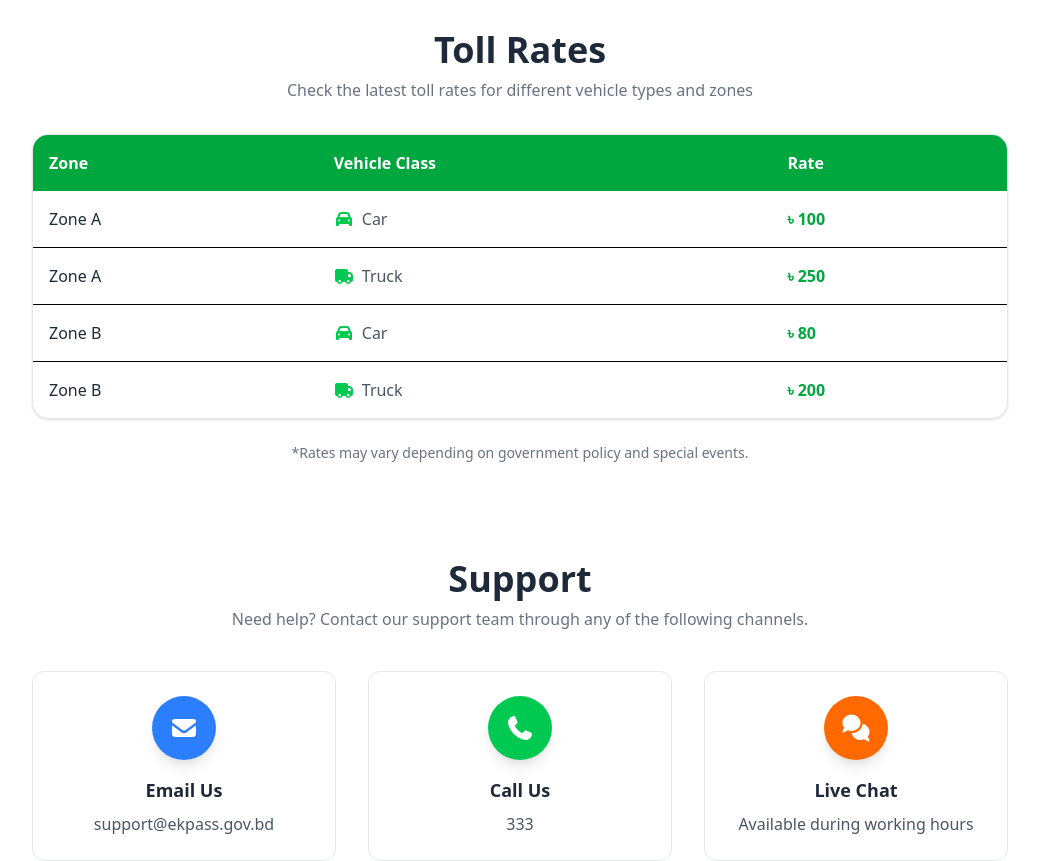
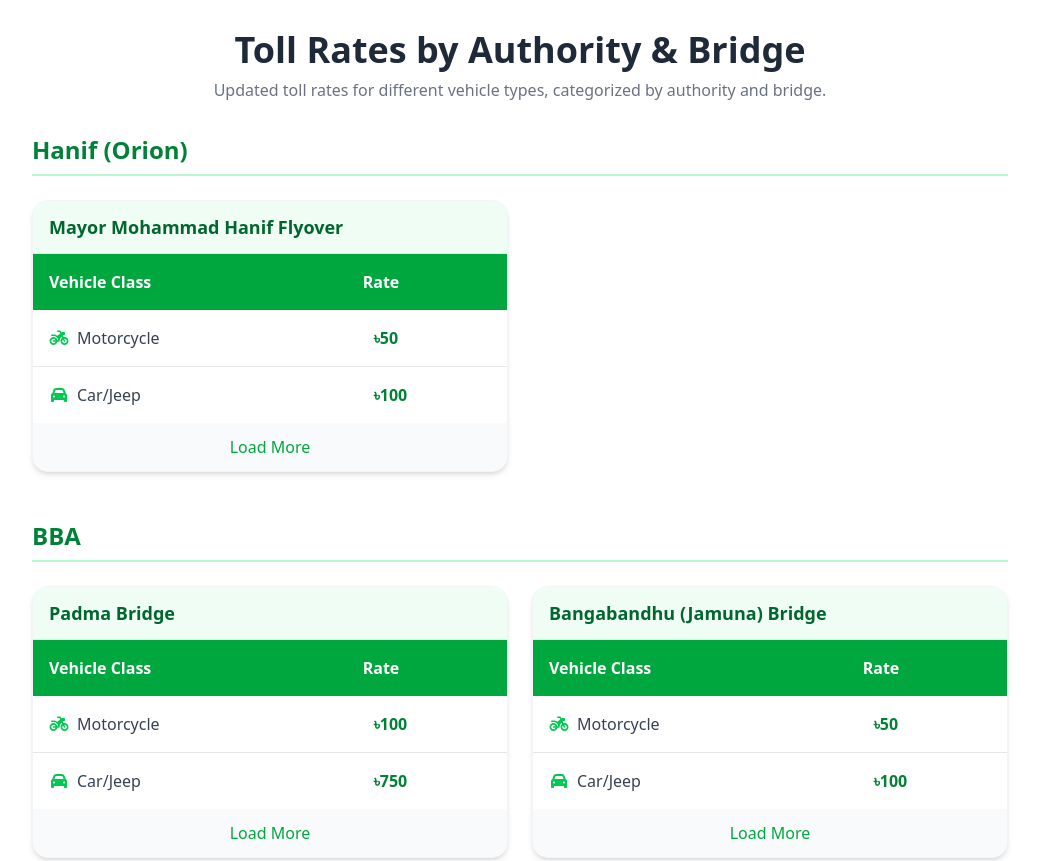
Before and after one commit to antorntech/ekpass-front, a React (Vite) app: page / in a window 1280 px wide. Shown: the part 1740-2601 px from the top of the page, without its empty margins (120-1159 px from the left). Built offline with nearby package versions, Linux system fonts and the light colour scheme.

Commit message:
update the toll rate ui

```diff
--- a/package.json
+++ b/package.json
@@ -15,6 +15,7 @@
     "@fortawesome/react-fontawesome": "^0.2.3",
     "@tailwindcss/vite": "^4.1.11",
     "chart.js": "^4.5.0",
+    "framer-motion": "^12.23.12",
     "i18next": "^25.3.4",
     "react": "^19.1.0",
     "react-chartjs-2": "^5.3.0",
--- a/routes/AppRoutes.jsx
+++ b/routes/AppRoutes.jsx
@@ -4,7 +4,6 @@
 import Signup from "../src/pages/auth/Signup";
 import Home from "../src/pages/Home";
 import Vehicle from "../src/pages/dashboard/vehicle/Vehicle";
-import Payment from "../src/pages/dashboard/payment/Payment";
 import AddVehicle from "../src/pages/dashboard/vehicle/AddVehicle";
 import EditVehicle from "../src/pages/dashboard/vehicle/EditVehicle";
 import AddMultVehicle from "../src/pages/dashboard/vehicle/AddMultVehicle";
@@ -12,6 +11,7 @@
 import Profile from "../src/pages/dashboard/profile/Profile";
 import Notification from "../src/pages/dashboard/notification/Notification";
 import Support from "../src/pages/dashboard/support/Support";
+import TollRecharge from "../src/pages/dashboard/tollrecharge/TollRecharge";
 
 const AppRoutes = ({ authentication }) => {
   return (
@@ -20,7 +20,7 @@
         <Routes>
           <Route path="/" element={<Home />} />
           <Route path="/vehicle" element={<Vehicle />} />
-          <Route path="/payment" element={<Payment />} />
+          <Route path="/toll-recharge" element={<TollRecharge />} />
           <Route path="/vehicle/add" element={<AddVehicle />} />
           <Route path="/vehicle/add/csv" element={<AddMultVehicle />} />
           <Route path="/vehicle/edit/:id" element={<EditVehicle />} />
--- /dev/null
+++ b/src/pages/dashboard/tollrecharge/TollRecharge.jsx
@@ -0,0 +1,7 @@
+import React from "react";
+
+const TollRecharge = () => {
+  return <div>TollRecharge</div>;
+};
+
+export default TollRecharge;
--- a/src/pages/landing/tollrate/TollRate.jsx
+++ b/src/pages/landing/tollrate/TollRate.jsx
@@ -1,121 +1,152 @@
-// import React from "react";
-// import { FontAwesomeIcon } from "@fortawesome/react-fontawesome";
-// import { faCar, faTruck } from "@fortawesome/free-solid-svg-icons";
-
-// const TollRate = () => {
-//   const rates = [
-//     { zone: "Zone A", class: "Car", rate: "৳ 100", icon: faCar },
-//     { zone: "Zone A", class: "Truck", rate: "৳ 250", icon: faTruck },
-//     { zone: "Zone B", class: "Car", rate: "৳ 80", icon: faCar },
-//     { zone: "Zone B", class: "Truck", rate: "৳ 200", icon: faTruck },
-//   ];
-
-//   return (
-//     <div className="container mx-auto px-6 py-12">
-//       <div className="text-center mb-10">
-//         <h1 className="text-4xl font-bold text-gray-800">Toll Rates</h1>
-//         <p className="text-gray-500 mt-2">
-//           Check the latest toll rates for different vehicle types and zones
-//         </p>
-//       </div>
-
-//       <div className="bg-white border border-gray-200 rounded-2xl overflow-hidden">
-//         <table className="w-full">
-//           <thead className="bg-green-600 text-white">
-//             <tr>
-//               <th className="p-4 text-left">Zone</th>
-//               <th className="p-4 text-left">Vehicle Class</th>
-//               <th className="p-4 text-left">Rate</th>
-//             </tr>
-//           </thead>
-//           <tbody>
-//             {rates.map((r, i) => (
-//               <tr
-//                 key={i}
-//                 className="border-b hover:bg-green-50 transition duration-200 last:border-0"
-//               >
-//                 <td className="p-4 font-medium text-gray-800">{r.zone}</td>
-//                 <td className="p-4 flex items-center gap-2 text-gray-600">
-//                   <FontAwesomeIcon icon={r.icon} className="text-green-500" />
-//                   {r.class}
-//                 </td>
-//                 <td className="p-4 font-semibold text-green-600">{r.rate}</td>
-//               </tr>
-//             ))}
-//           </tbody>
-//         </table>
-//       </div>
-
-//       <div className="mt-6 text-sm text-gray-500 text-center">
-//         *Rates may vary depending on government policy and special events.
-//       </div>
-//     </div>
-//   );
-// };
-
-// export default TollRate;
-
-import React from "react";
+import { useState } from "react";
 import { FontAwesomeIcon } from "@fortawesome/react-fontawesome";
-import { faCar, faTruck } from "@fortawesome/free-solid-svg-icons";
+import {
+  faCar,
+  faTruck,
+  faMotorcycle,
+  faBus,
+  faVanShuttle,
+} from "@fortawesome/free-solid-svg-icons";
+import { motion, AnimatePresence } from "framer-motion";
+import { tollRates } from "../../../libs/tollrates";
 
 const TollRate = () => {
-  const rates = [
-    { zone: "Zone A", class: "Car", rate: "৳ 100", icon: faCar },
-    { zone: "Zone A", class: "Truck", rate: "৳ 250", icon: faTruck },
-    { zone: "Zone B", class: "Car", rate: "৳ 80", icon: faCar },
-    { zone: "Zone B", class: "Truck", rate: "৳ 200", icon: faTruck },
-  ];
+  const [expandedTable, setExpandedTable] = useState(null);
+
+  const getIcon = (vehicleClass) => {
+    const lower = vehicleClass.toLowerCase();
+    if (lower.includes("motorcycle")) return faMotorcycle;
+    if (lower.includes("car") || lower.includes("jeep")) return faCar;
+    if (
+      lower.includes("pickup") ||
+      lower.includes("van") ||
+      lower.includes("microbus")
+    )
+      return faVanShuttle;
+    if (lower.includes("bus")) return faBus;
+    if (lower.includes("truck")) return faTruck;
+    return faCar;
+  };
+
+  const handleToggle = (tableId) => {
+    setExpandedTable((prev) => (prev === tableId ? null : tableId));
+  };
 
   return (
     <div id="toll-rate" className="container mx-auto px-4 sm:px-6 py-12">
-      {/* Header */}
+      {/* Page Header */}
       <div className="text-center mb-8">
         <h1 className="text-2xl md:text-4xl font-bold text-gray-800">
-          Toll Rates
+          Toll Rates by Authority & Bridge
         </h1>
         <p className="text-gray-500 mt-2 text-sm sm:text-base">
-          Check the latest toll rates for different vehicle types and zones
+          Updated toll rates for different vehicle types, categorized by
+          authority and bridge.
         </p>
       </div>
 
-      {/* Responsive Table Wrapper */}
-      <div className="bg-white border border-gray-200 rounded-2xl overflow-hidden shadow-sm">
+      {/* Loop Through Authorities */}
+      {tollRates.map((authorityObj, idx) => {
+        const authorityName = Object.keys(authorityObj)[0];
+        const bridges = authorityObj[authorityName];
+
+        return (
+          <div key={idx} className="mb-12">
+            {/* Authority Header */}
+            <h2 className="text-xl sm:text-2xl font-bold text-green-700 mb-6 border-b-2 border-green-200 pb-2">
+              {authorityName}
+            </h2>
+
+            {/* Loop Through Bridges */}
+            <div className="grid grid-cols-1 md:grid-cols-2 gap-6">
+              {bridges.map((bridge, bIdx) => {
+                const tableId = `${authorityName}-${bIdx}`;
+                const isExpanded = expandedTable === tableId;
+                const rowsToShow = isExpanded
+                  ? bridge.toll_rates
+                  : bridge.toll_rates.slice(0, 2);
+
+                return (
+                  <div
+                    key={bIdx}
+                    className=" bg-white rounded-2xl shadow-md border border-gray-100 overflow-hidden"
+                  >
+                    <div className="bg-green-50 px-4 py-3 border-b border-gray-200">
+                      <h3 className="text-lg font-semibold text-green-800">
+                        {bridge.name}
+                      </h3>
+                    </div>
+
+                    {/* Smooth table body */}
                     <div className="overflow-x-auto">
-          <table className="w-full min-w-[500px]">
+                      <table className="w-full min-w-[350px]">
                         <thead className="bg-green-600 text-white">
                           <tr>
-                <th className="p-3 sm:p-4 text-left">Zone</th>
-                <th className="p-3 sm:p-4 text-left">Vehicle Class</th>
+                            <th className="p-3 sm:p-4 text-left">
+                              Vehicle Class
+                            </th>
                             <th className="p-3 sm:p-4 text-left">Rate</th>
                           </tr>
                         </thead>
+                      </table>
+
+                      <AnimatePresence initial={false}>
+                        <motion.div
+                          key={isExpanded ? "expanded" : "collapsed"}
+                          initial={{ height: 0, opacity: 0 }}
+                          animate={{ height: "auto", opacity: 1 }}
+                          exit={{ height: 0, opacity: 0 }}
+                          transition={{ duration: 0.4, ease: "easeInOut" }}
+                          className="overflow-hidden"
+                        >
+                          <table className="w-full min-w-[350px]">
                             <tbody>
-              {rates.map((r, i) => (
+                              {rowsToShow.map((r, i) => (
                                 <tr
                                   key={i}
-                  className="border-b hover:bg-green-50 transition duration-200 last:border-0"
+                                  className="border-b border-gray-200 hover:bg-green-50 transition duration-200 last:border-0"
                                 >
-                  <td className="p-3 sm:p-4 font-medium text-gray-800">
-                    {r.zone}
+                                  <td className="p-3 sm:p-4 flex items-center gap-2 text-gray-700">
+                                    <FontAwesomeIcon
+                                      icon={getIcon(r.vehicle)}
+                                      className="text-green-500"
+                                    />
+                                    {r.vehicle}
                                   </td>
-                  <td className="p-3 sm:p-4 flex items-center gap-2 text-gray-600">
-                    <FontAwesomeIcon icon={r.icon} className="text-green-500" />
-                    {r.class}
-                  </td>
-                  <td className="p-3 sm:p-4 font-semibold text-green-600">
-                    {r.rate}
+                                  <td className="p-3 sm:p-4 font-semibold text-green-700">
+                                    ৳{r.rate}
                                   </td>
                                 </tr>
                               ))}
                             </tbody>
                           </table>
+                        </motion.div>
+                      </AnimatePresence>
+                    </div>
+
+                    {/* Load More Button */}
+                    {bridge.toll_rates.length > 2 && (
+                      <div className="px-4 py-3 bg-gray-50 text-center">
+                        <button
+                          onClick={() => handleToggle(tableId)}
+                          className="cursor-pointer text-green-600 font-medium hover:underline"
+                        >
+                          {isExpanded ? "Show Less" : "Load More"}
+                        </button>
+                      </div>
+                    )}
+                  </div>
+                );
+              })}
             </div>
           </div>
+        );
+      })}
 
       {/* Footer Note */}
       <div className="mt-6 text-xs sm:text-sm text-gray-500 text-center">
-        *Rates may vary depending on government policy and special events.
+        *Rates are subject to change based on government policy and special
+        events.
       </div>
     </div>
   );
--- a/src/shared/Sidebar.jsx
+++ b/src/shared/Sidebar.jsx
@@ -16,7 +16,7 @@
   const navItems = [
     { name: "Dashboard", path: "/", icon: faTachometerAlt },
     { name: "Vehicle", path: "/vehicle", icon: faCar },
-    { name: "Payment", path: "/payment", icon: faCreditCard },
+    { name: "Toll Recharge", path: "/toll-recharge", icon: faCreditCard },
     { name: "Profile", path: "/profile", icon: faUser },
     { name: "Notification", path: "/notification", icon: faBell },
     { name: "Support", path: "/support", icon: faQuestionCircle },
```
Also changed, not shown: src/pages/auth/Login.jsx (+7 -0 lines), src/libs/tollrates.js (added), 1 other file (tests, documents, lock files or other folders). Lines whose indentation alone changed are shown as unchanged.
